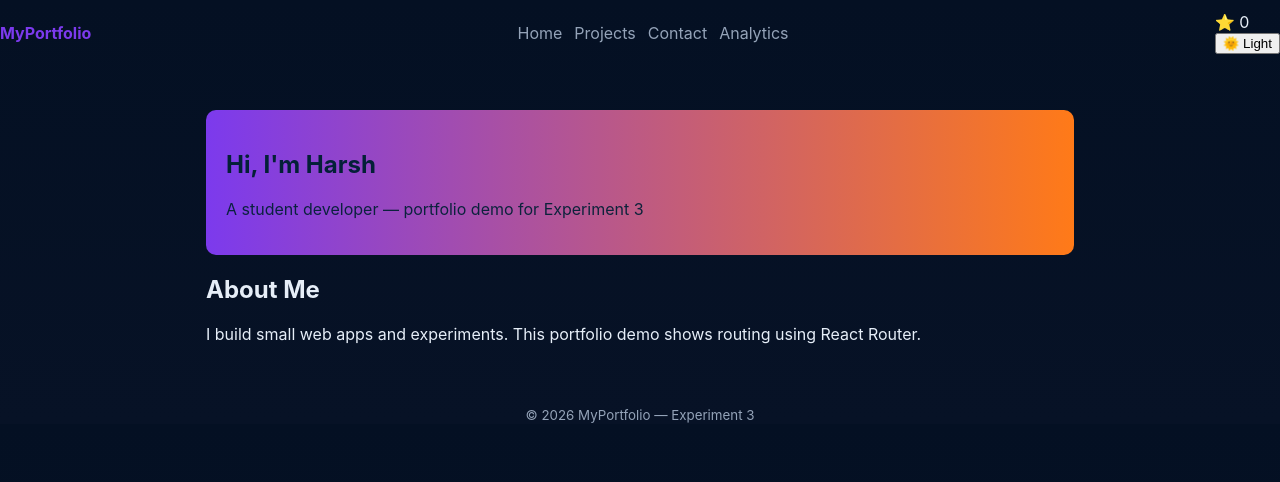
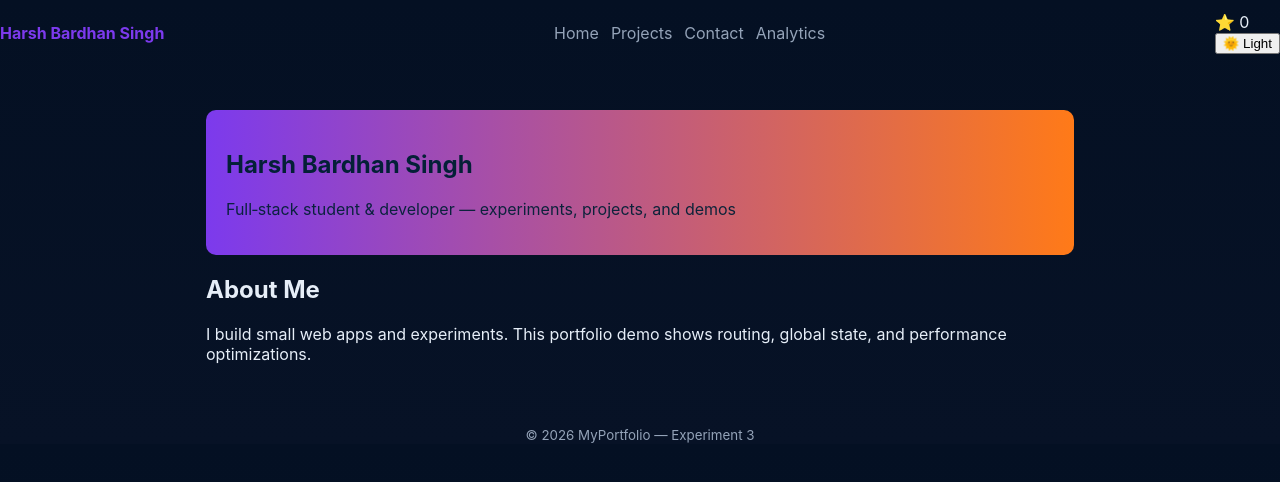
Before and after one commit to HarshBardhan571/Experiment-4-new, a React (Vite) app in the folder portfolio-react/: page / in a window 1280 px wide. Shown: the top 482 px of the page. Built offline with nearby package versions, Linux system fonts and the light colour scheme.

Commit message:
Branding: set name to Harsh Bardhan Singh, update Home hero and README deployment example

```diff
--- a/portfolio-react/src/components/Navbar.jsx
+++ b/portfolio-react/src/components/Navbar.jsx
@@ -7,7 +7,7 @@ export default function Navbar(){
   const favCount = state.favorites.length
   return (
     <nav className="nav">
-      <div className="brand">MyPortfolio</div>
+      <div className="brand">Harsh Bardhan Singh</div>
       <ul className="navlinks">
         <li><Link to="/">Home</Link></li>
         <li><Link to="/projects">Projects</Link></li>
--- a/portfolio-react/src/pages/Home.jsx
+++ b/portfolio-react/src/pages/Home.jsx
@@ -3,10 +3,10 @@ import HeroSection from '../components/HeroSection'
 export default function Home(){
   return (
     <div>
-      <HeroSection title="Hi, I'm Harsh" subtitle="A student developer — portfolio demo for Experiment 3" />
+      <HeroSection title="Harsh Bardhan Singh" subtitle="Full‑stack student & developer — experiments, projects, and demos" />
       <section style={{marginTop:16}}>
         <h2>About Me</h2>
-        <p>I build small web apps and experiments. This portfolio demo shows routing using React Router.</p>
+        <p>I build small web apps and experiments. This portfolio demo shows routing, global state, and performance optimizations.</p>
       </section>
     </div>
   )
```
Also changed, not shown: 1 other file (tests, documents, lock files or other folders).
